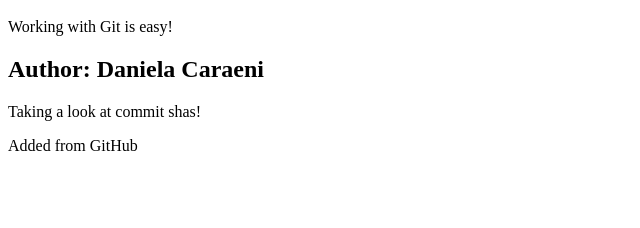
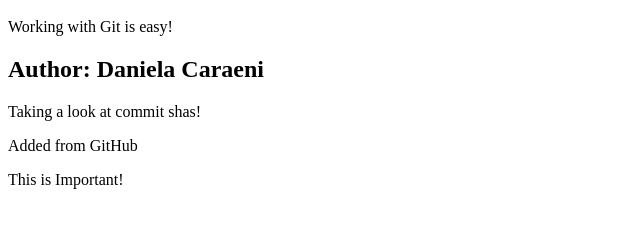
Before and after one commit to Dani-eng/GitGithubMasterClass, a plain HTML site: page index.html in a window 1280 px wide. Shown: the part 48-276 px from the top of the page, without its empty margins (0-640 px from the left). Drawn offline with Linux system fonts and the light colour scheme.

Commit message:
Update index.html
"This is important" has been added

```diff
--- a/index.html
+++ b/index.html
@@ -16,4 +16,7 @@
 <div>
     <p> Added from GitHub <p>
 </div>
+<div>
+    <p> This is Important! <p>
+</div>
 <!---Some Comments --->
```
